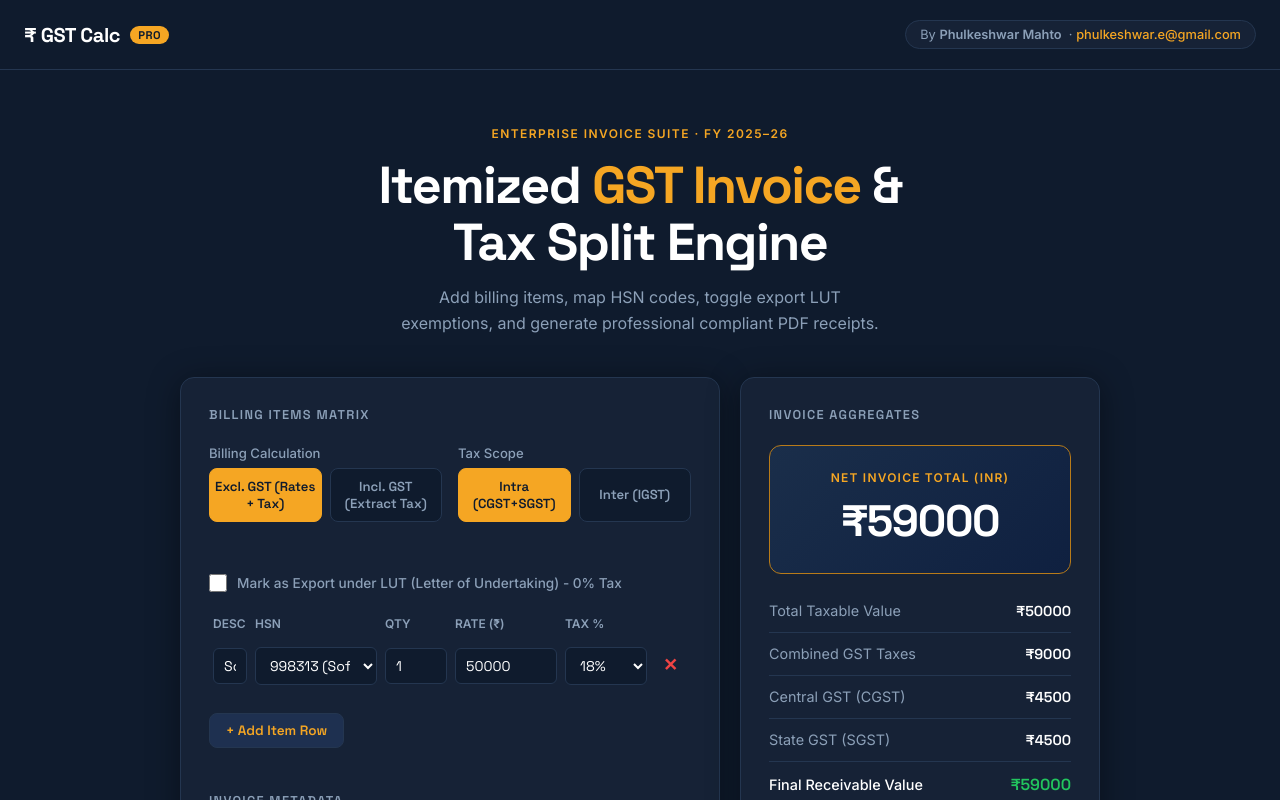
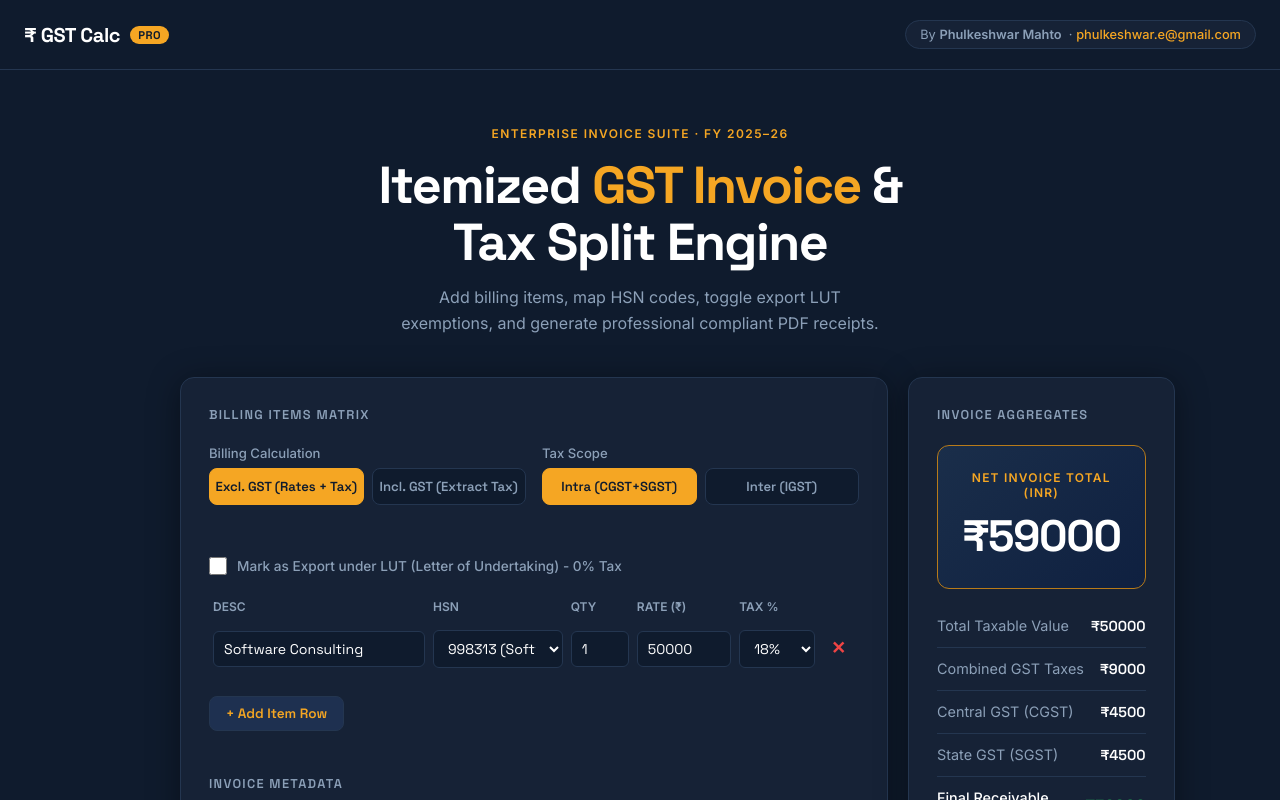
Before and after one commit to phulkeshwar/GSTcalculator, a React (Vite) app: page / in a window 1280 px wide. Shown: the top 800 px of the page. Built offline with nearby package versions, Linux system fonts and the light colour scheme.

Commit message:
fix: adjust item table column widths and min-width to prevent input squeezing, added input placeholders

```diff
--- a/src/App.tsx
+++ b/src/App.tsx
@@ -455,12 +455,12 @@ export default function App() {
             </label>
 
             {/* Itemized Grid Table */}
-            <div style={{ overflowX: 'auto' }}>
-              <table className="item-table">
+            <div style={{ overflowX: 'auto', width: '100%' }}>
+              <table className="item-table" style={{ minWidth: '650px' }}>
                 <thead>
                   <tr>
-                    <th>Desc</th>
-                    <th style={{ width: '130px' }}>HSN</th>
+                    <th style={{ minWidth: '220px' }}>Desc</th>
+                    <th style={{ width: '150px' }}>HSN</th>
                     <th style={{ width: '70px' }}>Qty</th>
                     <th style={{ width: '110px' }}>Rate (₹)</th>
                     <th style={{ width: '90px' }}>Tax %</th>
@@ -474,6 +474,7 @@ export default function App() {
                         <input
                           type="text"
                           className="item-row-input"
+                          placeholder="e.g. Software Consulting"
                           value={item.desc}
                           onChange={(e) => updateItemCell(item.id, 'desc', e.target.value)}
                         />
@@ -497,6 +498,7 @@ export default function App() {
                           type="number"
                           className="item-row-input"
                           min="1"
+                          placeholder="1"
                           value={item.qty || ''}
                           onChange={(e) => updateItemCell(item.id, 'qty', parseInt(e.target.value) || 0)}
                         />
@@ -506,6 +508,7 @@ export default function App() {
                           type="number"
                           className="item-row-input"
                           min="0"
+                          placeholder="Rate"
                           value={item.rate || ''}
                           onChange={(e) => updateItemCell(item.id, 'rate', parseFloat(e.target.value) || 0)}
                         />
```
